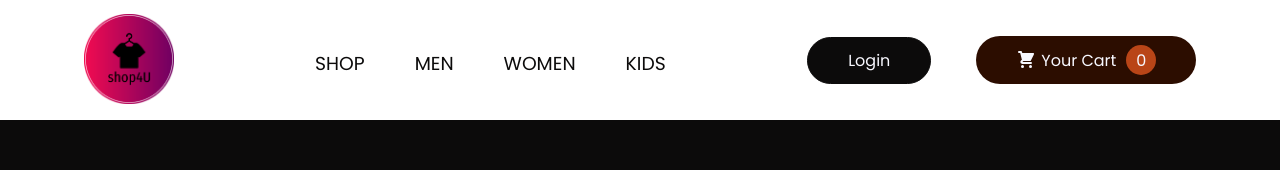
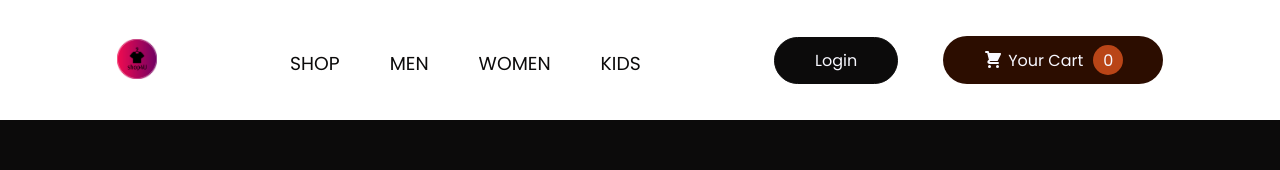
Before and after one commit to pope881/Ecommerce, a React (Create React App) app: page /contact in a window 1280 px wide. Shown: the top 170 px of the page. Built offline with nearby package versions, Linux system fonts and the light colour scheme.

Commit message:
contactForm module updated

```diff
--- a/src/Components/ContactForm/ContactForm.module.css
+++ b/src/Components/ContactForm/ContactForm.module.css
@@ -1,13 +1,11 @@
 .contact {
 	min-height: 100vh;
-	padding: 4% 10%;
+	padding: 4% 8%;
 	display: flex;
 	justify-content: center;
 	align-items: center;
 	flex-direction: column;
-	background-position: center;
 	background-color: #0c0b0b;
-	background-size: cover;
 }
 
 .contact__heading {
@@ -51,6 +49,7 @@
 	display: flex;
 	justify-content: center;
 	justify-content: space-around;
+	justify-content: space-between;
 	align-items: center;
 	margin-top: 3rem;
 }
--- a/src/Components/Navbar/Navbar.module.css
+++ b/src/Components/Navbar/Navbar.module.css
@@ -74,3 +74,14 @@
 	background-color: #f8f8ff;
 	color: #0c0b0b;
 }
+
+@media (max-width: 1280px) {
+	.navbar {
+		padding: 1.2rem 5rem;
+	}
+
+	.navbar__logo img {
+		width: 40px;
+		height: 40px;
+	}
+}
```
